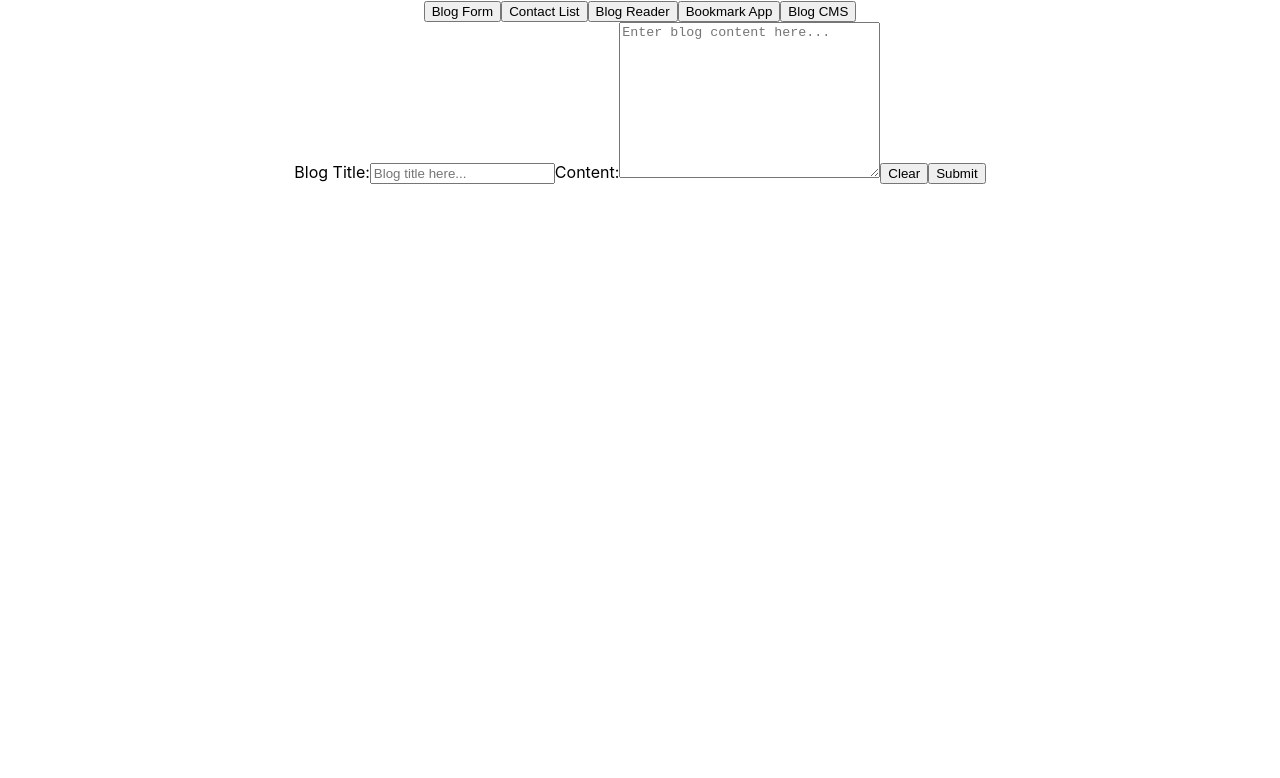
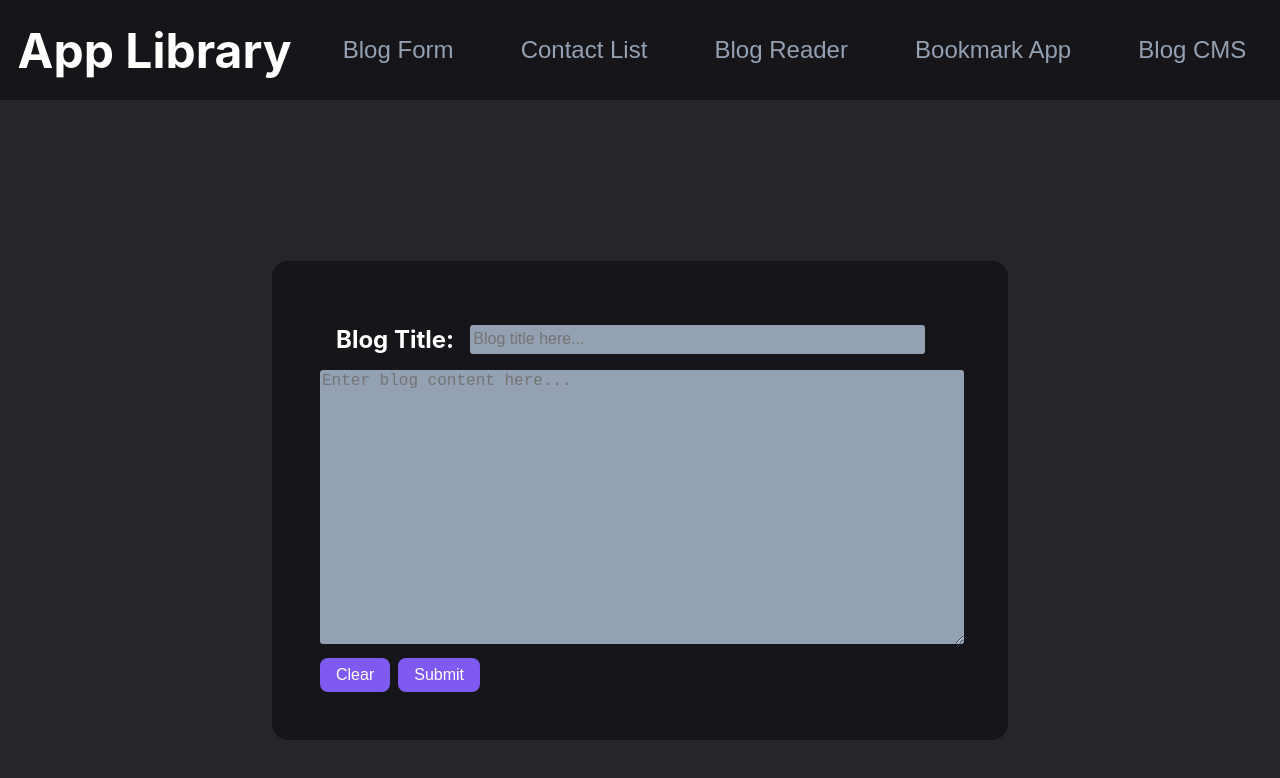
Before and after one commit to matthew-woodington/react-exercises, a React (Create React App) app: page / in a window 1280 px wide. Both pictures are taken after a click on the button "Blog Form". Shown: the top 778 px of the page. Built offline with nearby package versions, Linux system fonts and the light colour scheme.

Commit message:
begins styling

```diff
--- a/src/MainApp/App.css
+++ b/src/MainApp/App.css
@@ -1,38 +1,185 @@
-.App {
+html {
+  box-sizing: border-box;
+  background-color: #242629;
+}
+
+.nav-bar {
+  height: 100px;
+  display: flex;
+  justify-content: space-around;
+  align-items: center;
+  background-color: #16161a;
+}
+
+.site-name {
+  font-size: 3rem;
+  cursor: pointer;
+  font-weight: 700;
+  color: #fffffe;
+}
+
+.nav-button {
+  font-size: 1.5rem;
+  color: #94a1b2;
+  border: none;
+  border-radius: 0.5rem;
+  background-color: #16161a;
+  padding: 1rem;
+}
+
+.nav-button:hover {
+  background-color: #242629;
+}
+
+.main-site {
+  min-height: 100vh;
+  display: flex;
+  justify-content: center;
+  align-items: center;
+}
+
+.form1-container {
+  width: 50%;
+  background-color: #16161a;
+  border-radius: 1rem;
+  padding: 3rem;
+  display: flex;
+  flex-direction: column;
+  justify-content: center;
+  align-items: center;
+}
+
+.blog-form1 {
+  font-size: 1.5rem;
+  font-weight: 700;
+}
+
+.title1 {
+  display: flex;
+  margin: 1rem;
+  width: 100%;
+  color: #fffffe;
+}
+
+.blog1-title {
+  margin-left: 1rem;
+  font-size: 1rem;
+  width: 70%;
+  padding: 0.2rem;
+  border: none;
+  border-radius: 0.2rem;
+  background-color: #94a1b2;
+  color: #16161a;
+}
+
+.blog1-text {
+  width: 100%;
+  font-size: 1rem;
+  border: none;
+  border-radius: 0.2rem;
+  background-color: #94a1b2;
+  color: #16161a;
+}
+
+.form1-button {
+  font-size: 1rem;
+  color: #fffffe;;
+  border-radius: 0.5rem;
+  background-color: #7f5af0;
+  border: none;
+  padding: 0.5rem 1rem;
+  margin: 0.5rem 0.5rem 0 0;
+}
+
+.form1-button:hover {
+  color: #b8c1ec;
+  background-color: #9c81ed;
+}
+
+.contact-app {
+  display: flex;
+  justify-content: space-between;
+  align-items: center;
+  width: 80%;
+}
+
+.contact-container {
+  display: flex;
+  justify-content: center;
+  align-items: center;
+  width: 40%;
+  background-color: #16161a;;
+  border-radius: 1rem;
+  height: 100%;
+}
+
+.contact-form {
+  width: 80%;
+}
+
+.cont-form-list {
+  display: flex;
+  flex-direction: column;
+  align-items: flex-start;
+  padding: 0;
+  list-style: none;
+  width: 100%;
+}
+.cont-form-li {
+  display: flex;
+  flex-direction: column;
+  align-items: flex-start;
+  width: 100%;
+  text-align: start;
+  padding: 0;
+  font-size: 1rem;
+  color: #fffffe;
+  margin: 0.5rem 0 1rem 0;
+}
+
+.contact-text {
+  width: 100%;
+  font-size: 1rem;
+  border: none;
+  border-radius: 0.2rem;
+  background-color: #94a1b2;
+  color: #16161a;
+}
+
+.cont-button {
+  font-size: 1rem;
+  color: #fffffe;
+  border: none;
+  border-radius: 0.5rem;
+  background-color: #7f5af0;
+  padding: 0.5rem 1rem;
+  margin: 0.5rem 0.5rem 0 0;
+}
+
+.cont-button:hover {
+  color: #b8c1ec;
+  background-color: #9c81ed;
+}
+
+.contact-container {
+  display: flex;
+  align-items: center;
+  justify-content: center;
+  flex-direction: column;
+}
+
+.contacts {
+  list-style: none;
+  padding: 0;
+  width: 80%;
   text-align: center;
 }
 
-.App-logo {
-  height: 40vmin;
-  pointer-events: none;
+.cont-title {
+  color: #fffffe;
 }
 
-@media (prefers-reduced-motion: no-preference) {
-  .App-logo {
-    animation: App-logo-spin infinite 20s linear;
-  }
+.contact-item {
+  color: #94a1b2;
+  padding: 0.5rem 0;
 }
-
-.App-header {
-  background-color: #282c34;
-  min-height: 100vh;
-  display: flex;
-  flex-direction: column;
-  align-items: center;
-  justify-content: center;
-  font-size: calc(10px + 2vmin);
-  color: white;
-}
-
-.App-link {
-  color: #61dafb;
-}
-
-@keyframes App-logo-spin {
-  from {
-    transform: rotate(0deg);
-  }
-  to {
-    transform: rotate(360deg);
-  }
-}
--- a/src/MainApp/App.js
+++ b/src/MainApp/App.js
@@ -28,24 +28,25 @@ function App() {
 
   return (
     <div className="App">
-      <nav>
-        <button type="button" onClick={() => setAppView("blog-form")}>
+      <nav className="nav-bar">
+        <div className="site-name" onClick={() => setAppView("main")}>App Library</div>
+        <button className="nav-button" type="button" onClick={() => setAppView("blog-form")}>
           Blog Form
         </button>
-        <button type="button" onClick={() => setAppView("contacts")}>
+        <button className="nav-button" type="button" onClick={() => setAppView("contacts")}>
           Contact List
         </button>
-        <button type="button" onClick={() => setAppView("reading")}>
+        <button className="nav-button" type="button" onClick={() => setAppView("reading")}>
           Blog Reader
         </button>
-        <button type="button" onClick={() => setAppView("bookmark")}>
+        <button className="nav-button" type="button" onClick={() => setAppView("bookmark")}>
           Bookmark App
         </button>
-        <button type="button" onClick={() => setAppView("blog-cms")}>
+        <button className="nav-button" type="button" onClick={() => setAppView("blog-cms")}>
           Blog CMS
         </button>
       </nav>
-      <main>{activeHTML}</main>
+      <main className="main-site">{activeHTML}</main>
     </div>
   );
 }
--- a/src/MainApp/BlogCmsApp/BlogCmsDisplay.js
+++ b/src/MainApp/BlogCmsApp/BlogCmsDisplay.js
@@ -7,7 +7,7 @@ function BlogCmsDisplay(props) {
     const [newBody, setNewBody] = useState(props.post.body);
 
     const handleSave = (e) => {
-        props.updateBlog(props.post.id, newBody, newTitle);
+        props.updateBlog(props.post.id, newTitle, newBody);
         setIsEditing(false);
       }
 
--- a/src/MainApp/BlogForm/BlogForm.js
+++ b/src/MainApp/BlogForm/BlogForm.js
@@ -23,10 +23,12 @@ function BlogForm() {
   };
 
   return (
-    <div>
-      <form onSubmit={handleSubmit}>
+    <div className="form1-container">
+      <form className="blog-form1" onSubmit={handleSubmit}>
+        <section className="title1">
           <label htmlFor="title">Blog Title:</label>
           <input
+            className="blog1-title"
             required
             name="title"
             id="title-text"
@@ -35,21 +37,27 @@ function BlogForm() {
             value={title}
             onChange={(e) => setTitle(e.target.value)}
           />
-        <label htmlFor="body">Content:</label>
+        </section>
+        <label htmlFor="body"></label>
         <textarea
+          className="blog1-text"
           required
           name="body"
           id="body-text"
-          cols="30"
-          rows="10"
+          cols="80"
+          rows="15"
           placeholder="Enter blog content here..."
           value={body}
           onChange={(e) => setBody(e.target.value)}
         ></textarea>
-        <button type="button" onClick={(e) => clearForm()}>
+        <section className="form1-buttons">
+          <button className="form1-button" type="button" onClick={(e) => clearForm()}>
             Clear
           </button>
-        <button type="submit">Submit</button>
+          <button className="form1-button" type="submit">
+            Submit
+          </button>
+        </section>
       </form>
     </div>
   );
--- a/src/MainApp/ContactApp/ContactApp.js
+++ b/src/MainApp/ContactApp/ContactApp.js
@@ -10,9 +10,12 @@ function ContactApp() {
   };
 
   return (
-    <div>
+    <div className="contact-app">
       <ContactForm addContact={addContact} />
-      <ContactList contacts={contacts} />
+      <div className="contact-container">
+        <h1 className="cont-title">Contacts:</h1>
+        <ContactList contacts={contacts} />
+      </div>
     </div>
   );
 }
--- a/src/MainApp/ContactApp/ContactForm.js
+++ b/src/MainApp/ContactApp/ContactForm.js
@@ -28,12 +28,13 @@ function ContactForm({ addContact }) {
   };
 
   return (
-    <div>
-      <form onSubmit={handleSubmit}>
-        <ul>
-            <li>
+    <div className="contact-container">
+      <form className="contact-form" onSubmit={handleSubmit}>
+        <ul className="cont-form-list">
+          <li className="cont-form-li">
             <label htmlFor="first-name">First name:</label>
             <input
+              className="contact-text"
               required
               type="text"
               name="first-name"
@@ -42,9 +43,10 @@ function ContactForm({ addContact }) {
               onChange={(e) => setFirstName(e.target.value)}
             />
           </li>
-            <li>
+          <li className="cont-form-li">
             <label htmlFor="last-name">Last name:</label>
             <input
+              className="contact-text"
               required
               type="text"
               name="last-name"
@@ -53,9 +55,10 @@ function ContactForm({ addContact }) {
               onChange={(e) => setLastName(e.target.value)}
             />
           </li>
-            <li>
+          <li className="cont-form-li">
             <label htmlFor="address">Address:</label>
             <input
+              className="contact-text"
               required
               type="text"
               name="address"
@@ -64,9 +67,10 @@ function ContactForm({ addContact }) {
               onChange={(e) => setAddress(e.target.value)}
             />
           </li>
-            <li>
+          <li className="cont-form-li">
             <label htmlFor="phone">Phone number:</label>
             <input
+              className="contact-text"
               required
               type="tel"
               pattern="[0-9]{3}-[0-9]{3}-[0-9]{4}"
@@ -77,10 +81,14 @@ function ContactForm({ addContact }) {
               onChange={(e) => setPhone(e.target.value)}
             />
           </li>
-            <button type="button" onClick={() => clearForm()}>
+          <section className="cont-buttons">
+            <button className="cont-button" type="button" onClick={() => clearForm()}>
               Clear
             </button>
-            <button type="submit">Add Contact</button>
+            <button className="cont-button" type="submit">
+              Add Contact
+            </button>
+          </section>
         </ul>
       </form>
     </div>
--- a/src/MainApp/ContactApp/ContactList.js
+++ b/src/MainApp/ContactApp/ContactList.js
@@ -1,11 +1,11 @@
-function ContactList ({ contacts }) {
-    const contactItems = contacts.map(({ firstName, lastName, address, phone, id }) => (
-        <li key={id}>{firstName} {lastName}: {address} | {phone} </li>
-    ));
+function ContactList({ contacts }) {
+  const contactItems = contacts.map(({ firstName, lastName, address, phone, id }) => (
+    <li className="contact-item" key={id}>
+      {firstName} {lastName}: {address} | {phone}{" "}
+    </li>
+  ));
 
-    return(
-        <ul>{contactItems}</ul>
-    )
+  return <ul className="contacts">{contactItems}</ul>;
 }
 
 export default ContactList;
```
Also changed, not shown: src/MainApp/BlogCmsApp/Blog.js (deleted, +0 -12 lines). Lines whose indentation alone changed are shown as unchanged.
